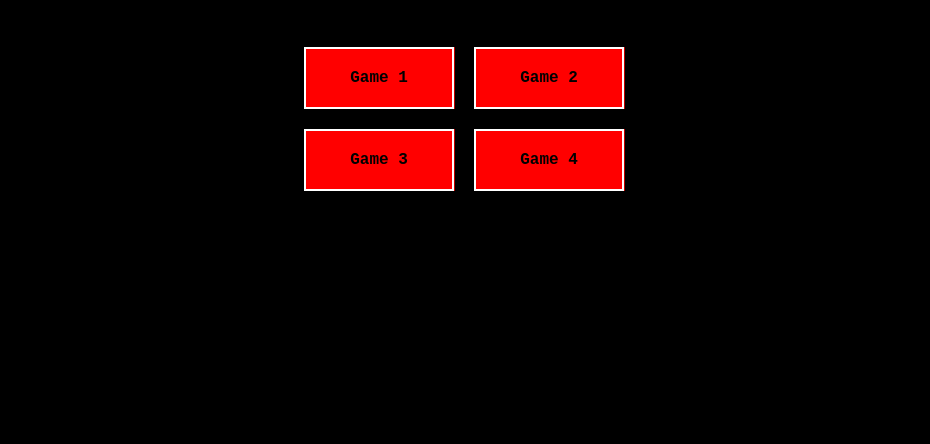
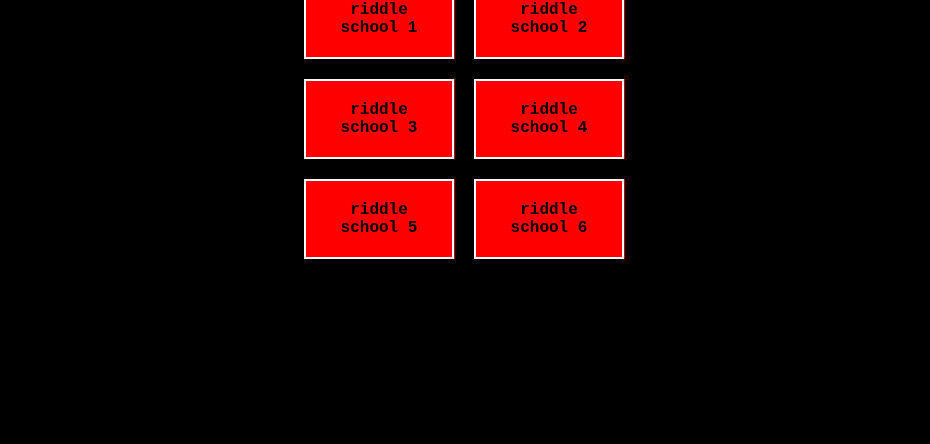
Before and after one commit to User2l1/African.Charity.net, a plain HTML site: page Use.html in a window 1280 px wide. Shown: the part 356-800 px from the top of the page, without its empty margins (176-1106 px from the left). Drawn offline with Linux system fonts and the light colour scheme.

Commit message:
Update Use.html

```diff
--- a/Use.html
+++ b/Use.html
@@ -80,10 +80,12 @@
 <body>
   <h1>GET REKT STUPID SCHOOL BLOCKER</h1>
   <div class="game-links">
-    <a class="game-box" href="game1.html">Game 1</a>
-    <a class="game-box" href="game2.html">Game 2</a>
-    <a class="game-box" href="game3.html">Game 3</a>
-    <a class="game-box" href="game4.html">Game 4</a>
+    <a class="game-box" href="game1.html">riddle school 1</a>
+    <a class="game-box" href="game2.html">riddle school 2</a>
+    <a class="game-box" href="game3.html">riddle school 3</a>
+    <a class="game-box" href="game4.html">riddle school 4</a>
+    <a class="game-box" href="game5.html">riddle school 5</a>
+    <a class="game-box" href="game6.html">riddle school 6</a>
   </div>
 </body>
 </html>
```
